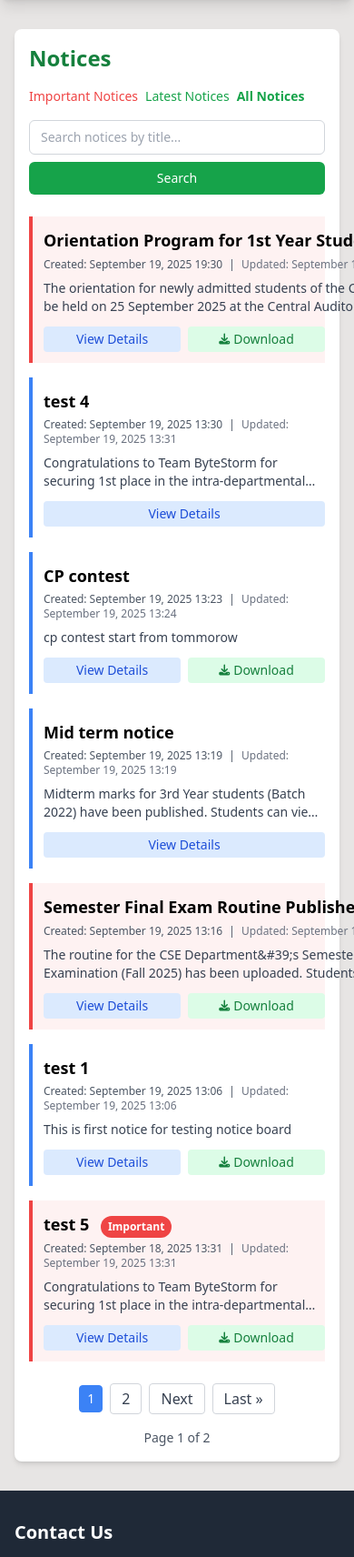
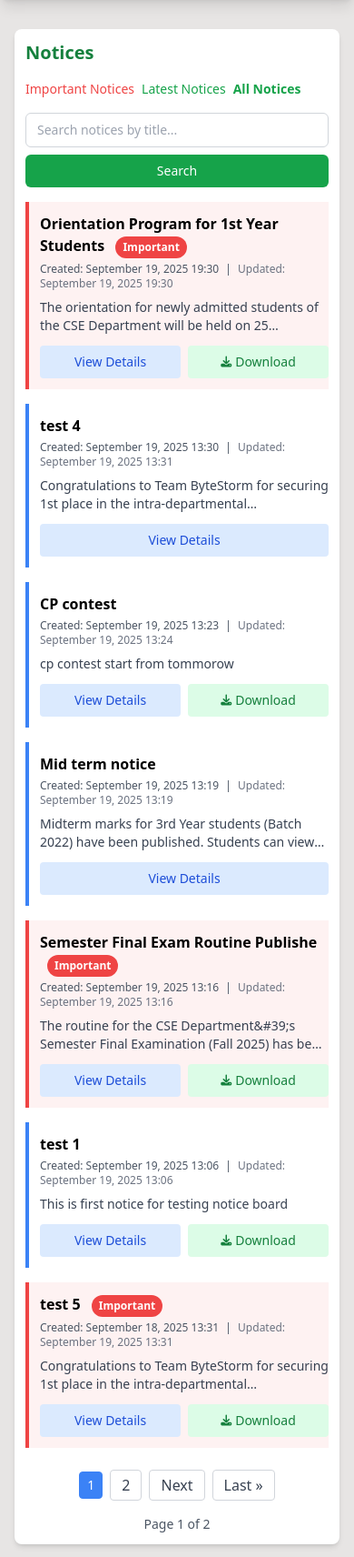
Before and after one commit to abirneu/neu_cse, a Django app: page /notices/ in a window 390 px wide; the page is wider, and only the part inside the window is pictured. Shown: the part 204-1916 px from the top of that part at 91% size. Run offline with Django 5.2, Linux system fonts and the light colour scheme; data comes from the database, SQL or seed files in the repository; both versions use the stored data as it was after the commit; some libraries are stand-ins or nearby versions.

Commit message:
fix mobile view

```diff
--- a/neu_cse/urls.py
+++ b/neu_cse/urls.py
@@ -25,4 +25,3 @@ urlpatterns = [
 ]
 if settings.DEBUG:
     urlpatterns += static(settings.MEDIA_URL, document_root=settings.MEDIA_ROOT)
-    urlpatterns += static(settings.STATIC_URL, document_root=settings.STATIC_ROOT)
--- a/templates/Navbar.html
+++ b/templates/Navbar.html
@@ -154,26 +154,26 @@
         </div>
 
         <!-- Mobile menu (hidden by default) -->
-        <div id="mobile-menu" class="hidden md:hidden bg-blue-800">
+        <div id="mobile-menu" class="hidden md:hidden bg-custom-green">
             <a href="{% url 'home' %}" class="block py-3 px-4 hover:bg-blue-700 {% if request.path == '/' %}bg-blue-900{% endif %}">Home</a>
 
             <!-- About mobile dropdown -->
             <div class="relative">
-                <button onclick="toggleMobileDropdown('about-mobile-dropdown')" class="w-full text-left py-3 px-4 hover:bg-blue-700 flex justify-between items-center {% if request.path == '/about/' or request.path == '/chairman/' %}bg-blue-900{% endif %}">
+                <button onclick="toggleMobileDropdown('about-mobile-dropdown')" class="w-full text-left py-3 px-4 hover:bg-green-500 flex justify-between items-center {% if request.path == '/about/' or request.path == '/chairman/' %}bg-blue-900{% endif %}">
                     About
                     <svg id="about-mobile-arrow" class="w-4 h-4 transform rotate-0" fill="none" stroke="currentColor" viewBox="0 0 24 24" xmlns="http://www.w3.org/2000/svg">
                         <path stroke-linecap="round" stroke-linejoin="round" stroke-width="2" d="M19 9l-7 7-7-7"></path>
                     </svg>
                 </button>
-                <div id="about-mobile-dropdown" class="hidden bg-blue-900 pl-6">
-                    <a href="{% url 'about' %}?section=why" class="block py-3 px-4 hover:bg-blue-700">Why NeU CSE?</a>
-                    <a href="{% url 'about' %}?section=dept-message" class="block py-3 px-4 hover:bg-blue-700">Message from Department</a>
-                    <a href="{% url 'chairman_message' %}" class="block py-3 px-4 hover:bg-blue-700">Message from Chairman</a>
-                    <a href="{% url 'about' %}?section=history-dept" class="block py-3 px-4 hover:bg-blue-700">History of NeU CSE</a>
-                    <a href="{% url 'about' %}?section=mission" class="block py-3 px-4 hover:bg-blue-700">Mission and Vision</a>
-                    <a href="{% url 'about' %}?section=history-univ" class="block py-3 px-4 hover:bg-blue-700">History of University</a>
-                    <a href="{% url 'about' %}?section=achievements" class="block py-3 px-4 hover:bg-blue-700">Achievements</a>
-                    <a href="{% url 'about' %}?section=facilities" class="block py-3 px-4 hover:bg-blue-700">Facilities</a>
+                <div id="about-mobile-dropdown" class="hidden bg-green-700 pl-6">
+                    <a href="{% url 'why_neu_cse' %}?section=why" class="block py-3 px-4 hover:bg-green-500">Why NeU CSE?</a>
+                    <a href="{% url 'message_from_department' %}?section=dept-message" class="block py-3 px-4 hover:bg-green-500">Message from Department</a>
+                    <a href="{% url 'message_from_chairman' %}" class="block py-3 px-4 hover:bg-green-500">Message from Chairman</a>
+                    <a href="{% url 'history_neu_cse' %}?section=history-dept" class="block py-3 px-4 hover:bg-green-500">History of NeU CSE</a>
+                    <a href="{% url 'mission_vision' %}?section=mission" class="block py-3 px-4 hover:bg-green-500">Mission and Vision</a>
+                    <a href="{% url 'history_neu' %}?section=history-univ" class="block py-3 px-4 hover:bg-green-500">History of University</a>
+                    <a href="{% url 'achievements' %}?section=achievements" class="block py-3 px-4 hover:bg-green-500">Achievements</a>
+                    <a href="{% url 'facilities' %}?section=facilities" class="block py-3 px-4 hover:bg-green-500">Facilities</a>
                 </div>
             </div>
 
@@ -195,7 +195,7 @@
 
             <!-- Research mobile dropdown -->
             <div class="relative">
-                <button onclick="toggleMobileDropdown('research-mobile-dropdown')" class="w-full text-left py-3 px-4 hover:bg-blue-700 flex justify-between items-center {% if request.path == '/publications/' or request.path == '/projects/' %}bg-blue-900{% endif %}">
+                <button onclick="toggleMobileDropdown('research-mobile-dropdown')" class="w-full text-left py-3 px-4 hover:bg-blue-700 flex justify-between items-center {% if request.path == '/publications/' or request.path == '/projects/' %}bg-custom-green{% endif %}">
                     Research
                     <svg id="research-mobile-arrow" class="w-4 h-4 transform rotate-0" fill="none" stroke="currentColor" viewBox="0 0 24 24" xmlns="http://www.w3.org/2000/svg">
                         <path stroke-linecap="round" stroke-linejoin="round" stroke-width="2" d="M19 9l-7 7-7-7"></path>
@@ -209,15 +209,15 @@
 
             <!-- Notice mobile dropdown -->
             <div class="relative">
-                <button onclick="toggleMobileDropdown('notice-mobile-dropdown')" class="w-full text-left py-3 px-4 hover:bg-blue-700 flex justify-between items-center {% if request.path == '/notices/' %}bg-blue-900{% endif %}">
+                <button onclick="toggleMobileDropdown('notice-mobile-dropdown')" class="w-full text-left py-3 px-4 hover:bg-green-500 flex justify-between items-center {% if request.path == '/notices/' %}bg-custom-green{% endif %}">
                     Notice
                     <svg id="notice-mobile-arrow" class="w-4 h-4 transform rotate-0" fill="none" stroke="currentColor" viewBox="0 0 24 24" xmlns="http://www.w3.org/2000/svg">
                         <path stroke-linecap="round" stroke-linejoin="round" stroke-width="2" d="M19 9l-7 7-7-7"></path>
                     </svg>
                 </button>
-                <div id="notice-mobile-dropdown" class="hidden bg-blue-900 pl-6">
-                    <a href="{% url 'notice_list' %}?type=important" class="block py-3 px-4 hover:bg-blue-700">Important Notice</a>
-                    <a href="{% url 'notice_list' %}?type=latest" class="block py-3 px-4 hover:bg-blue-700">Latest Notices</a>
+                <div id="notice-mobile-dropdown" class="hidden bg-green-700 pl-6">
+                    <a href="{% url 'notice_list' %}?type=important" class="block py-3 px-4 hover:bg-green-500">Important Notice</a>
+                    <a href="{% url 'notice_list' %}?type=latest" class="block py-3 px-4 hover:bg-green-500">Latest Notices</a>
                 </div>
             </div>
 
--- a/templates/cse/notice_list.html
+++ b/templates/cse/notice_list.html
@@ -1,10 +1,10 @@
 {% extends '../base.html' %}
 
 {% block content %}
-<div class="bg-white rounded-lg shadow-md p-4 sm:p-6" >
-    <div class="space-y-4 mb-6">
+<div class="bg-white rounded-lg shadow-md p-3 sm:p-4 md:p-6 max-w-7xl mx-auto" >
+    <div class="space-y-4 mb-4 sm:mb-6">
         <div class="flex flex-col sm:flex-row justify-between items-start sm:items-center space-y-4 sm:space-y-0">
-            <h1 class="text-2xl sm:text-3xl font-bold text-green-700">
+            <h1 class="text-xl sm:text-2xl md:text-3xl font-bold text-green-700">
                 {% if notice_type == 'important' %}Important {% elif notice_type == 'latest' %}Latest {% endif %}Notices
             </h1>
             <div class="flex flex-wrap gap-2 sm:space-x-4">
@@ -60,12 +60,12 @@
 
     <div class="space-y-4">
         {% for notice in page_obj %}
-        <div class="border-l-4 {% if notice.is_important %}border-red-500 bg-red-50{% else %}border-blue-500{% endif %} pl-3 sm:pl-4 py-3 sm:py-4"
+        <div class="border-l-4 {% if notice.is_important %}border-red-500 bg-red-50{% else %}border-blue-500{% endif %} pl-3 sm:pl-4 py-3 sm:py-4 hover:shadow-md transition-shadow duration-200"
            >
             <div class="flex flex-col sm:flex-row justify-between items-start space-y-3 sm:space-y-0" >
-                <div class="flex-1 min-w-0">
-                    <h2 class="text-lg sm:text-xl font-semibold truncate">
-                        <a href="{% url 'notice_detail' notice.id %}" class="hover:underline">{{ notice.title }}</a>
+                <div class="flex-1 min-w-0 w-full">
+                    <h2 class="text-base sm:text-lg md:text-xl font-semibold break-words">
+                        <a href="{% url 'notice_detail' notice.id %}" class="hover:underline hover:text-green-700 transition-colors duration-200">{{ notice.title }}</a>
                         {% if notice.is_important %}
                         <span class="bg-red-500 text-white text-xs px-2 py-1 rounded ml-2 inline-block rounded-full">Important</span>
                         {% endif %}
@@ -82,14 +82,14 @@
                     <p class="mt-2 text-sm sm:text-base text-gray-700 line-clamp-2 sm:line-clamp-none">{{ notice.content|striptags|truncatewords:30 }}</p>
                 </div>
 
-                <div class="flex sm:flex-col items-start sm:items-end space-x-2 sm:space-x-0 sm:space-y-2 sm:ml-4 w-full sm:w-auto">
+                <div class="flex flex-row sm:flex-col items-stretch sm:items-end gap-2 sm:ml-4 w-full sm:w-auto">
                     <a href="{% url 'notice_detail' notice.id %}"
-                       class="flex-1 sm:flex-none text-center px-3 py-1 bg-blue-100 text-blue-700 rounded text-sm hover:bg-blue-200 w-full sm:w-auto">
+                       class="flex-1 sm:flex-none text-center px-3 py-2 bg-blue-100 text-blue-700 rounded text-sm hover:bg-blue-200 hover:text-blue-900 transition-colors duration-200 w-full sm:w-auto min-w-[100px]">
                         View Details
                     </a>
                     {% if notice.file %}
                     <a href="{% url 'download_notice' notice.pk %}"
-                       class="flex-1 sm:flex-none text-center px-3 py-1 bg-green-100 text-green-700 rounded text-sm hover:bg-green-200 inline-flex items-center justify-center w-full sm:w-auto">
+                       class="flex-1 sm:flex-none text-center px-3 py-2 bg-green-100 text-green-700 rounded text-sm hover:bg-green-200 hover:text-green-900 transition-colors duration-200 inline-flex items-center justify-center w-full sm:w-auto min-w-[100px]">
                         <i class="fas fa-download mr-1 text-xs"></i> Download
                     </a>
                     {% endif %}
@@ -106,11 +106,11 @@
     <div class="mt-6 sm:mt-8 flex flex-wrap justify-center items-center gap-2">
         {% if page_obj.has_previous %}
             <a href="?page=1{% if notice_type %}&type={{ notice_type }}{% endif %}{% if search_query %}&search={{ search_query }}{% endif %}"
-               class="px-2 sm:px-3 py-1 text-sm sm:text-base rounded border border-gray-300 text-gray-700 hover:bg-gray-100">
+               class="px-2 sm:px-3 py-1.5 text-sm sm:text-base rounded border border-gray-300 text-gray-700 hover:bg-gray-100 hover:border-gray-400 transition-colors duration-200">
                 &laquo; First
             </a>
             <a href="?page={{ page_obj.previous_page_number }}{% if notice_type %}&type={{ notice_type }}{% endif %}{% if search_query %}&search={{ search_query }}{% endif %}"
-               class="px-2 sm:px-3 py-1 text-sm sm:text-base rounded border border-gray-300 text-gray-700 hover:bg-gray-100">
+               class="px-2 sm:px-3 py-1.5 text-sm sm:text-base rounded border border-gray-300 text-gray-700 hover:bg-gray-100 hover:border-gray-400 transition-colors duration-200">
                 Previous
             </a>
         {% endif %}
```
Also changed, not shown: db.sqlite3, media/notices/orange-pattern.jpg (added), 1 other file.
